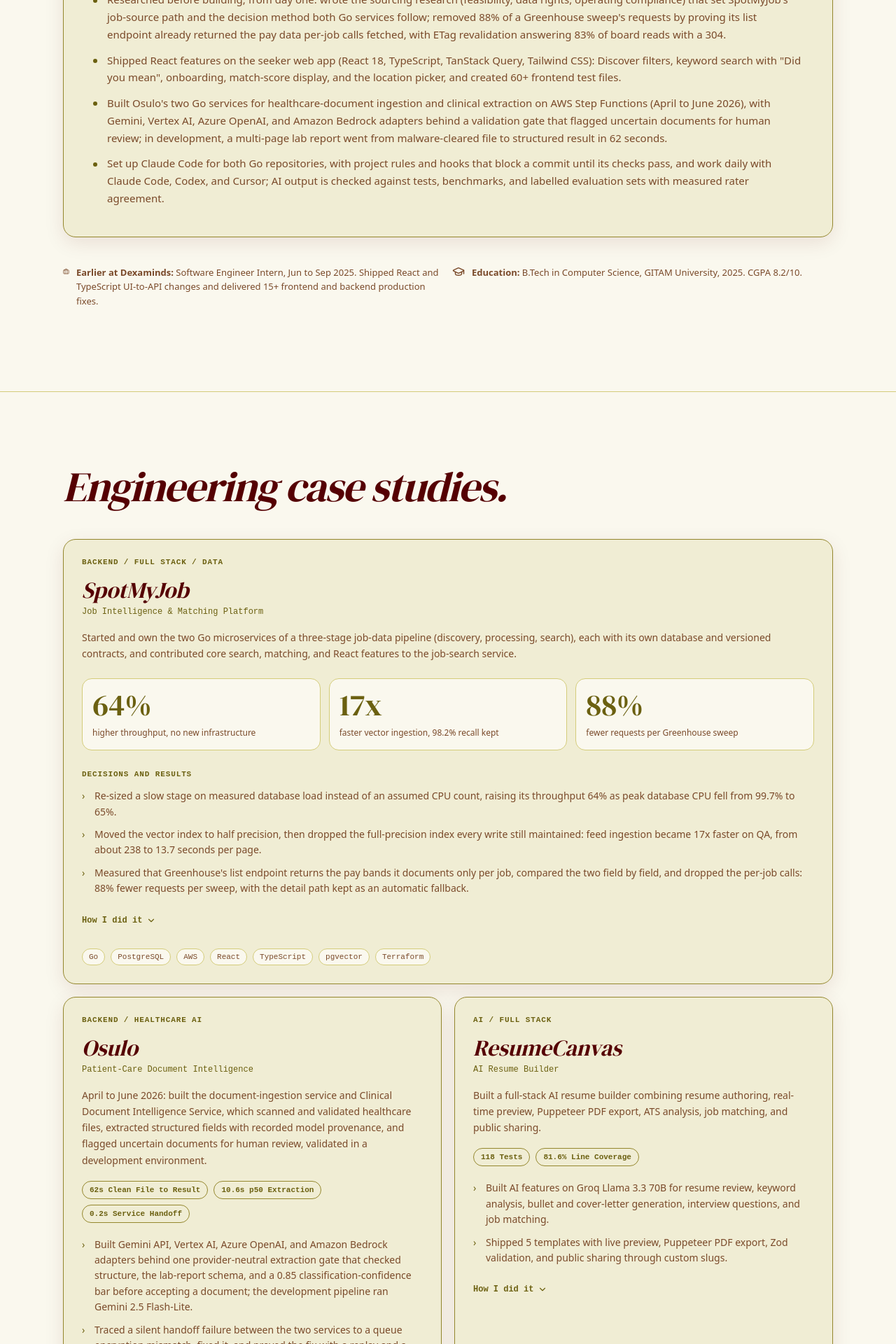
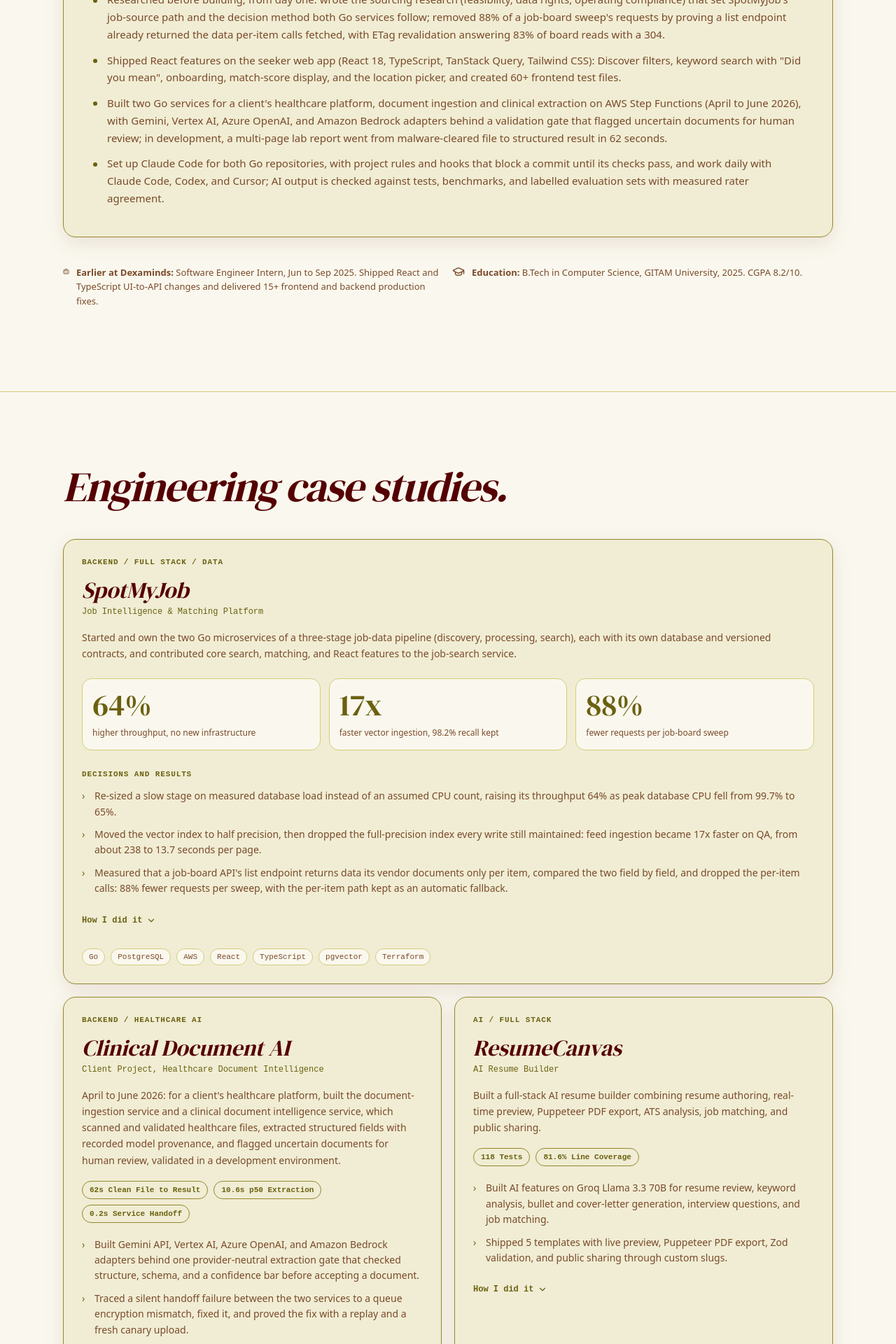
Before and after one commit to swarajreddy10/swarajreddy10.github.io, a Next.js app: page / in a window 1280 px wide. Shown: the part 1540-3460 px from the top of the page at 70% size. Built offline with nearby package versions, Linux system fonts and the light colour scheme.

Commit message:
Describe confidential work by pattern and result: a client's healthcare platform, job-board families, and no vendor technique, model version, threshold or internal name.

```diff
--- a/components/Experience.jsx
+++ b/components/Experience.jsx
@@ -2,9 +2,9 @@
 
 const HIGHLIGHTS = [
     'Started and own the 2 Go microservices behind SpotMyJob\'s job-data pipeline (source discovery and job processing) that feed its job-search service. Re-sized a transform stage\'s concurrency on measured database load instead of an assumed CPU count, raising throughput 64% as peak database CPU fell from 99.7% to 65%.',
-    'Researched before building, from day one: wrote the sourcing research (feasibility, data rights, operating compliance) that set SpotMyJob\'s job-source path and the decision method both Go services follow; removed 88% of a Greenhouse sweep\'s requests by proving its list endpoint already returned the pay data per-job calls fetched, with ETag revalidation answering 83% of board reads with a 304.',
+    'Researched before building, from day one: wrote the sourcing research (feasibility, data rights, operating compliance) that set SpotMyJob\'s job-source path and the decision method both Go services follow; removed 88% of a job-board sweep\'s requests by proving a list endpoint already returned the data per-item calls fetched, with ETag revalidation answering 83% of board reads with a 304.',
     'Shipped React features on the seeker web app (React 18, TypeScript, TanStack Query, Tailwind CSS): Discover filters, keyword search with "Did you mean", onboarding, match-score display, and the location picker, and created 60+ frontend test files.',
-    'Built Osulo\'s two Go services for healthcare-document ingestion and clinical extraction on AWS Step Functions (April to June 2026), with Gemini, Vertex AI, Azure OpenAI, and Amazon Bedrock adapters behind a validation gate that flagged uncertain documents for human review; in development, a multi-page lab report went from malware-cleared file to structured result in 62 seconds.',
+    'Built two Go services for a client\'s healthcare platform, document ingestion and clinical extraction on AWS Step Functions (April to June 2026), with Gemini, Vertex AI, Azure OpenAI, and Amazon Bedrock adapters behind a validation gate that flagged uncertain documents for human review; in development, a multi-page lab report went from malware-cleared file to structured result in 62 seconds.',
     'Set up Claude Code for both Go repositories, with project rules and hooks that block a commit until its checks pass, and work daily with Claude Code, Codex, and Cursor; AI output is checked against tests, benchmarks, and labelled evaluation sets with measured rater agreement.',
 ];
 
--- a/data/work.js
+++ b/data/work.js
@@ -9,16 +9,16 @@
         stats: [
             { value: '64%', label: 'higher throughput, no new infrastructure' },
             { value: '17x', label: 'faster vector ingestion, 98.2% recall kept' },
-            { value: '88%', label: 'fewer requests per Greenhouse sweep' },
+            { value: '88%', label: 'fewer requests per job-board sweep' },
         ],
         highlights: [
             'Re-sized a slow stage on measured database load instead of an assumed CPU count, raising its throughput 64% as peak database CPU fell from 99.7% to 65%.',
             'Moved the vector index to half precision, then dropped the full-precision index every write still maintained: feed ingestion became 17x faster on QA, from about 238 to 13.7 seconds per page.',
-            'Measured that Greenhouse\'s list endpoint returns the pay bands it documents only per job, compared the two field by field, and dropped the per-job calls: 88% fewer requests per sweep, with the detail path kept as an automatic fallback.',
+            'Measured that a job-board API\'s list endpoint returns data its vendor documents only per item, compared the two field by field, and dropped the per-item calls: 88% fewer requests per sweep, with the per-item path kept as an automatic fallback.',
         ],
         details: [
-            'Revalidated every board with its stored ETag, so 83.0% of Greenhouse and 87.7% of Ashby board reads came back 304 Not Modified over two weeks of QA runs.',
-            'Cut recurring Workable board reads about 40% (roughly 78 instead of 128 minutes a run) by reading every board that serves a job each run and rotating the empty ones every two days, which also removed a third-party feed dependency.',
+            'Revalidated every board with its stored ETag, so 83% to 88% of board reads, depending on the job-board family, came back 304 Not Modified over two weeks of QA runs.',
+            'Cut reads about 40% on a job-board family that issues no ETags (roughly 78 instead of 128 minutes a run) by reading every board that serves a job each run and rotating the empty ones every two days, which also removed a third-party feed dependency.',
             'The half-precision HNSW expression index fit in memory where the full-precision one did not, at 98.2% recall@10 versus 98.3%.',
             'Loaded postal-reference data in 2 min 34 s with PostgreSQL COPY and set-based deduplication, versus 30.2 min projected for batched ORM inserts.',
             'Rewrote the feed cleanup as a hash anti-join after measuring a latent 175-second generic-plan path; it ran in 162 ms under the same forced plan.',
@@ -27,19 +27,19 @@
         ],
     },
     {
-        title: 'Osulo',
-        tagline: 'Patient-Care Document Intelligence',
+        title: 'Clinical Document AI',
+        tagline: 'Client Project, Healthcare Document Intelligence',
         description: 'Backend / Healthcare AI',
         tech: ['Go', 'Step Functions', 'Gemini', 'Vertex AI', 'Azure OpenAI', 'Amazon Bedrock', 'PostgreSQL', 'Terraform'],
-        impact: 'April to June 2026: built the document-ingestion service and Clinical Document Intelligence Service, which scanned and validated healthcare files, extracted structured fields with recorded model provenance, and flagged uncertain documents for human review, validated in a development environment.',
+        impact: 'April to June 2026: for a client\'s healthcare platform, built the document-ingestion service and a clinical document intelligence service, which scanned and validated healthcare files, extracted structured fields with recorded model provenance, and flagged uncertain documents for human review, validated in a development environment.',
         metrics: ['62s Clean File to Result', '10.6s p50 Extraction', '0.2s Service Handoff'],
         highlights: [
-            'Built Gemini API, Vertex AI, Azure OpenAI, and Amazon Bedrock adapters behind one provider-neutral extraction gate that checked structure, the lab-report schema, and a 0.85 classification-confidence bar before accepting a document; the development pipeline ran Gemini 2.5 Flash-Lite.',
+            'Built Gemini API, Vertex AI, Azure OpenAI, and Amazon Bedrock adapters behind one provider-neutral extraction gate that checked structure, schema, and a confidence bar before accepting a document.',
             'Traced a silent handoff failure between the two services to a queue encryption mismatch, fixed it, and proved the fix with a replay and a fresh canary upload.',
         ],
         details: [
-            'Before the first Go commit, compared six LLM endpoints on the same documents, replaced an OCR-then-LLM design with a single extraction call, and chose the AWS event, workflow, and runtime design against official documentation.',
-            'Direct-to-S3 uploads through signed POST policies, then quarantine, GuardDuty malware scanning, and promotion to a trusted bucket.',
+            'Before the first Go commit, compared LLM providers on the same documents, replaced an OCR-then-LLM design with a single extraction call, and chose the AWS event, workflow, and runtime design against official documentation.',
+            'Direct-to-S3 uploads, malware-scanned in quarantine and promoted only when clean.',
             'Orchestrated extraction as a Step Functions workflow over page chunks: a multi-page lab report went from malware-cleared file to structured result in 62 s with a 0.2 s handoff between services, and the extraction workflow\'s p50 was 10.6 s over nine development runs.',
             'Kept both services independently deployable through versioned events, idempotent requests, an event outbox in the extraction service, SQS dead-letter queues, and stale-job reconcilers.',
         ],
```
Also changed, not shown: 1 other file (tests, documents, lock files or other folders).
